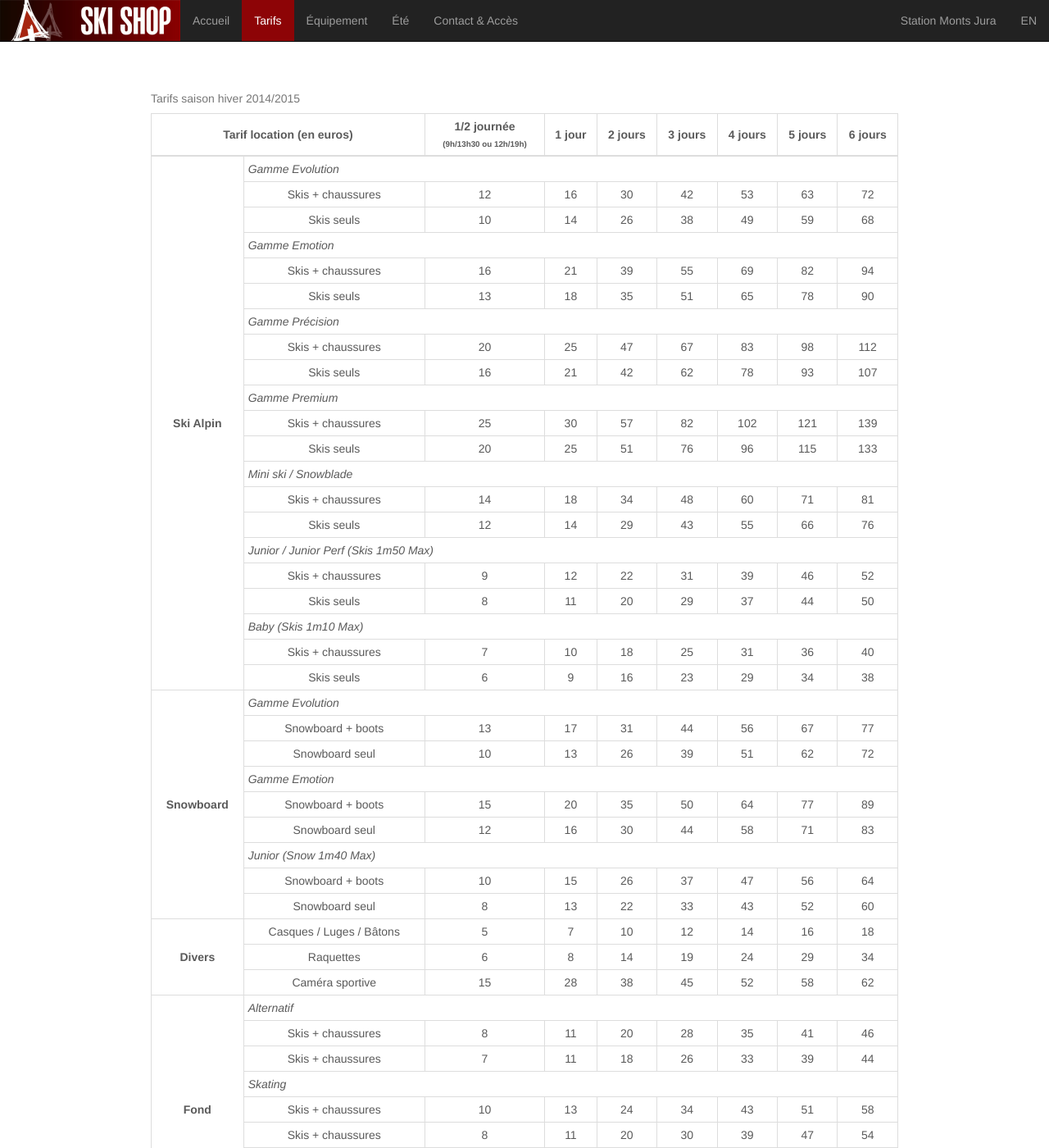
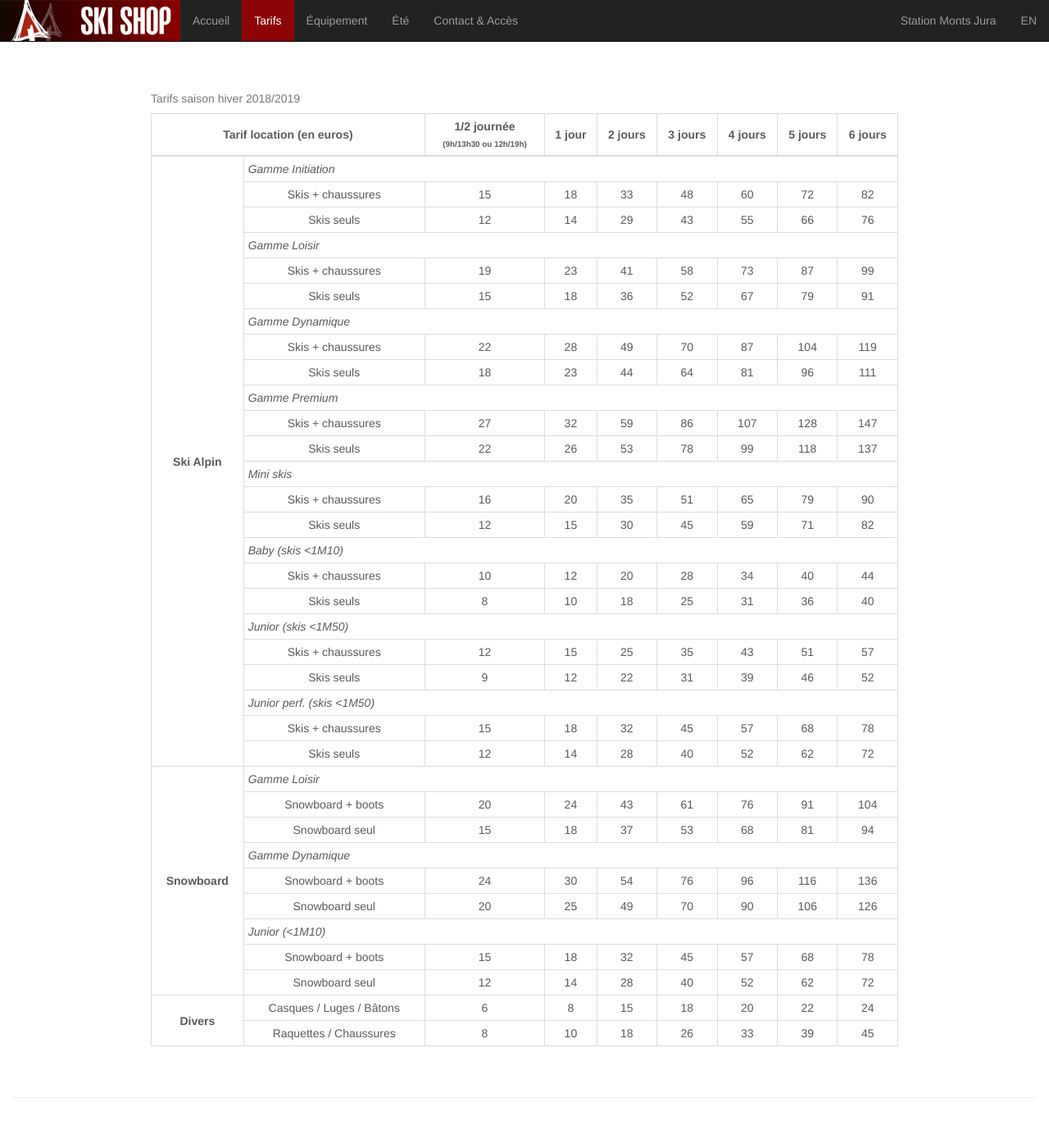
Before and after one commit to skishop/skishop.github.io, a Jekyll site: the page built from fr/prices.html, in a window 1280 px wide and 1400 px high, scrolled down 563 px. Shown: the whole window at 82% size. Built offline with Jekyll 4.4.1, drawn with Linux system fonts in a browser that asks for light colours; nearby versions of some CDN libraries; some of the changed text lies outside the part shown.

Commit message:
Update to 2018-2019 prices

```diff
--- a/_includes/footer.html
+++ b/_includes/footer.html
@@ -4,7 +4,7 @@
         <a href="#">Revenir en début de page</a>
     </p>
     <p>
-        &copy; 2009, 2014 Skishop Lelex &middot; SIRET&nbsp;: 515392959
+        &copy; 2009, 2019 Skishop Lelex &middot; SIRET&nbsp;: 515392959
         <br>
         En partenariat avec <a class="external-link" href="http://www.skimium.fr/store/ski-shop-lelex-167">Skimium.com</a>
     </p>
--- a/fr/prices.html
+++ b/fr/prices.html
@@ -42,7 +42,7 @@ sitemap:
         summary="Tarifs des locations de matériel de ski alpin, ski de fond, snowscoot, raquettes et autres">
 
             <caption>
-                Tarifs saison hiver 2014/2015
+                Tarifs saison hiver 2018/2019
             </caption>
 
             <thead>
@@ -62,50 +62,50 @@ sitemap:
 
                 <tr>
 
-                    <th rowspan="21">Ski Alpin</th>
+                    <th rowspan="24">Ski Alpin</th>
                     <!-- Header for a top category -->
-                    <td colspan="8" class="sub-category">Gamme Evolution</td>
+                    <td colspan="8" class="sub-category">Gamme Initiation</td>
                 </tr>
                 <!-- End of first row of a top category -->
 
                 <tr>
                     <td>Skis + chaussures</td>
-                    <td>12</td><td>16</td><td>30</td><td>42</td><td>53</td><td>63</td><td>72</td>
+                    <td>15</td><td>18</td><td>33</td><td>48</td><td>60</td><td>72</td><td>82</td>
                 </tr>
 
                 <tr>
                     <td>Skis seuls</td>
-                    <td>10</td><td>14</td><td>26</td><td>38</td><td>49</td><td>59</td><td>68</td>
+                    <td>12</td><td>14</td><td>29</td><td>43</td><td>55</td><td>66</td><td>76</td>
                 </tr>
 
                 <tr>
-                    <td colspan="8" class="sub-category">Gamme Emotion</td>
+                    <td colspan="8" class="sub-category">Gamme Loisir</td>
                 </tr>
                 <!-- End of first row of a top category -->
 
                 <tr>
                     <td>Skis + chaussures</td>
-                    <td>16</td><td>21</td><td>39</td><td>55</td><td>69</td><td>82</td><td>94</td>
+                    <td>19</td><td>23</td><td>41</td><td>58</td><td>73</td><td>87</td><td>99</td>
                 </tr>
 
                 <tr>
                     <td>Skis seuls</td>
-                    <td>13</td><td>18</td><td>35</td><td>51</td><td>65</td><td>78</td><td>90</td>
+                    <td>15</td><td>18</td><td>36</td><td>52</td><td>67</td><td>79</td><td>91</td>
                 </tr>
 
                 <tr>
-                    <td colspan="8" class="sub-category">Gamme Précision</td>
+                    <td colspan="8" class="sub-category">Gamme Dynamique</td>
                 </tr>
                 <!-- End of first row of a top category -->
 
                 <tr>
                     <td>Skis + chaussures</td>
-                    <td>20</td><td>25</td><td>47</td><td>67</td><td>83</td><td>98</td><td>112</td>
+                    <td>22</td><td>28</td><td>49</td><td>70</td><td>87</td><td>104</td><td>119</td>
                 </tr>
 
                 <tr>
                     <td>Skis seuls</td>
-                    <td>16</td><td>21</td><td>42</td><td>62</td><td>78</td><td>93</td><td>107</td>
+                    <td>18</td><td>23</td><td>44</td><td>64</td><td>81</td><td>96</td><td>111</td>
                 </tr>
 
                 <tr>
@@ -115,57 +115,72 @@ sitemap:
 
                 <tr>
                     <td>Skis + chaussures</td>
-                    <td>25</td><td>30</td><td>57</td><td>82</td><td>102</td><td>121</td><td>139</td>
+                    <td>27</td><td>32</td><td>59</td><td>86</td><td>107</td><td>128</td><td>147</td>
                 </tr>
 
                 <tr>
                     <td>Skis seuls</td>
-                    <td>20</td><td>25</td><td>51</td><td>76</td><td>96</td><td>115</td><td>133</td>
+                    <td>22</td><td>26</td><td>53</td><td>78</td><td>99</td><td>118</td><td>137</td>
                 </tr>
 
                 <tr>
-                    <td colspan="8" class="sub-category">Mini ski / Snowblade</td>
+                    <td colspan="8" class="sub-category">Mini skis</td>
                 </tr>
                 <!-- End of first row of a top category -->
 
                 <tr>
                     <td>Skis + chaussures</td>
-                    <td>14</td><td>18</td><td>34</td><td>48</td><td>60</td><td>71</td><td>81</td>
+                    <td>16</td><td>20</td><td>35</td><td>51</td><td>65</td><td>79</td><td>90</td>
                 </tr>
 
                 <tr>
                     <td>Skis seuls</td>
-                    <td>12</td><td>14</td><td>29</td><td>43</td><td>55</td><td>66</td><td>76</td>
+                    <td>12</td><td>15</td><td>30</td><td>45</td><td>59</td><td>71</td><td>82</td>
                 </tr>
 
                 <tr>
-                    <td colspan="8" class="sub-category">Junior / Junior Perf (Skis 1m50 Max)</td>
+                    <td colspan="8" class="sub-category">Baby (skis &lt;1M10)</td>
                 </tr>
                 <!-- End of first row of a top category -->
 
                 <tr>
                     <td>Skis + chaussures</td>
-                    <td>9</td><td>12</td><td>22</td><td>31</td><td>39</td><td>46</td><td>52</td>
+                    <td>10</td><td>12</td><td>20</td><td>28</td><td>34</td><td>40</td><td>44</td>
                 </tr>
 
                 <tr>
                     <td>Skis seuls</td>
-                    <td>8</td><td>11</td><td>20</td><td>29</td><td>37</td><td>44</td><td>50</td>
+                    <td>8</td><td>10</td><td>18</td><td>25</td><td>31</td><td>36</td><td>40</td>
                 </tr>
 
                 <tr>
-                    <td colspan="8" class="sub-category">Baby (Skis 1m10 Max)</td>
+                    <td colspan="8" class="sub-category">Junior (skis &lt;1M50)</td>
                 </tr>
                 <!-- End of first row of a top category -->
 
                 <tr>
                     <td>Skis + chaussures</td>
-                    <td>7</td><td>10</td><td>18</td><td>25</td><td>31</td><td>36</td><td>40</td>
+                    <td>12</td><td>15</td><td>25</td><td>35</td><td>43</td><td>51</td><td>57</td>
                 </tr>
 
                 <tr>
                     <td>Skis seuls</td>
-                    <td>6</td><td>9</td><td>16</td><td>23</td><td>29</td><td>34</td><td>38</td>
+                    <td>9</td><td>12</td><td>22</td><td>31</td><td>39</td><td>46</td><td>52</td>
+                </tr>
+
+                <tr>
+                    <td colspan="8" class="sub-category">Junior perf. (skis &lt;1M50)</td>
+                </tr>
+                <!-- End of first row of a top category -->
+
+                <tr>
+                    <td>Skis + chaussures</td>
+                    <td>15</td><td>18</td><td>32</td><td>45</td><td>57</td><td>68</td><td>78</td>
+                </tr>
+
+                <tr>
+                    <td>Skis seuls</td>
+                    <td>12</td><td>14</td><td>28</td><td>40</td><td>52</td><td>62</td><td>72</td>
                 </tr>
 
                 <tr>
@@ -173,49 +188,49 @@ sitemap:
                     <th rowspan="9">Snowboard</th>
                     <!-- Header for a top category -->
 
-                    <td colspan="8" class="sub-category">Gamme Evolution</td>
+                    <td colspan="8" class="sub-category">Gamme Loisir</td>
                 </tr>
                 <!-- End of first row of a top category -->
 
                 <tr>
                     <td>Snowboard + boots</td>
-                    <td>13</td><td>17</td><td>31</td><td>44</td><td>56</td><td>67</td><td>77</td>
+                    <td>20</td><td>24</td><td>43</td><td>61</td><td>76</td><td>91</td><td>104</td>
                 </tr>
 
                 <tr>
                     <td>Snowboard seul</td>
-                    <td>10</td><td>13</td><td>26</td><td>39</td><td>51</td><td>62</td><td>72</td>
+                    <td>15</td><td>18</td><td>37</td><td>53</td><td>68</td><td>81</td><td>94</td>
                 </tr>
 
                 <tr>
-                    <td colspan="8" class="sub-category">Gamme Emotion</td>
+                    <td colspan="8" class="sub-category">Gamme Dynamique</td>
                 </tr>
                 <!-- End of first row of a top category -->
 
                 <tr>
                     <td>Snowboard + boots</td>
-                    <td>15</td><td>20</td><td>35</td><td>50</td><td>64</td><td>77</td><td>89</td>
+                    <td>24</td><td>30</td><td>54</td><td>76</td><td>96</td><td>116</td><td>136</td>
                 </tr>
 
                 <tr>
                     <td>Snowboard seul</td>
-                    <td>12</td><td>16</td><td>30</td><td>44</td><td>58</td><td>71</td><td>83</td>
+                    <td>20</td><td>25</td><td>49</td><td>70</td><td>90</td><td>106</td><td>126</td>
                 </tr>
 
 
                 <tr>
-                    <td colspan="8" class="sub-category">Junior (Snow 1m40 Max)</td>
+                    <td colspan="8" class="sub-category">Junior (&lt;1M10)</td>
                 </tr>
                 <!-- End of first row of a top category -->
 
                 <tr>
                     <td>Snowboard + boots</td>
-                    <td>10</td><td>15</td><td>26</td><td>37</td><td>47</td><td>56</td><td>64</td>
+                    <td>15</td><td>18</td><td>32</td><td>45</td><td>57</td><td>68</td><td>78</td>
                 </tr>
 
                 <tr>
                     <td>Snowboard seul</td>
-                    <td>8</td><td>13</td><td>22</td><td>33</td><td>43</td><td>52</td><td>60</td>
+                    <td>12</td><td>14</td><td>28</td><td>40</td><td>52</td><td>62</td><td>72</td>
                 </tr>
 
                 <tr>
@@ -224,28 +239,23 @@ sitemap:
                     <!-- Header for a top category -->
 
                     <td>Casques / Luges / Bâtons</td>
-                    <td>5</td><td>7</td><td>10</td><td>12</td><td>14</td><td>16</td><td>18</td>
+                    <td>6</td><td>8</td><td>15</td><td>18</td><td>20</td><td>22</td><td>24</td>
                 </tr>
                 <!-- End of first row of a top category -->
 
                 <tr>
-                    <td>Raquettes</td>
-                    <td>6</td><td>8</td><td>14</td><td>19</td><td>24</td><td>29</td><td>34</td>
+                    <td>Raquettes / Chaussures</td>
+                    <td>8</td><td>10</td><td>18</td><td>26</td><td>33</td><td>39</td><td>45</td>
                 </tr>
-
-                <tr>
-                    <td>Caméra sportive</td>
-                    <td>15</td><td>28</td><td>38</td><td>45</td><td>52</td><td>58</td><td>62</td>
-                </tr>
-
+                <!-- Ski de fond
                 <tr>
 
                     <th rowspan="9">Fond</th>
-                    <!-- Header for a top category -->
+
 
                     <td colspan="8" class="sub-category">Alternatif</td>
                 </tr>
-                <!-- End of first row of a top category -->
+
 
                 <tr>
                     <td>Skis + chaussures</td>
@@ -260,7 +270,7 @@ sitemap:
                 <tr>
                     <td colspan="8" class="sub-category">Skating</td>
                 </tr>
-                <!-- End of first row of a top category -->
+
 
                 <tr>
                     <td>Skis + chaussures</td>
@@ -275,7 +285,7 @@ sitemap:
                 <tr>
                     <td colspan="8" class="sub-category">Junior (Skis 1m40 Max)</td>
                 </tr>
-                <!-- End of first row of a top category -->
+
 
                 <tr>
                     <td>Skis + chaussures</td>
@@ -286,7 +296,7 @@ sitemap:
                     <td>Skis + chaussures</td>
                     <td>5</td><td>8</td><td>14</td><td>20</td><td>25</td><td>29</td><td>33</td>
                 </tr>
-
+                -->
             </tbody>
         </table>
     </div>
--- a/sitemap.xml
+++ b/sitemap.xml
@@ -1,5 +1,5 @@
 ---
-layout: nil
+layout: null
 sitemap:
 exclude: 'yes'
 ---
```
Also changed, not shown: Gemfile.lock, 1 other file.
